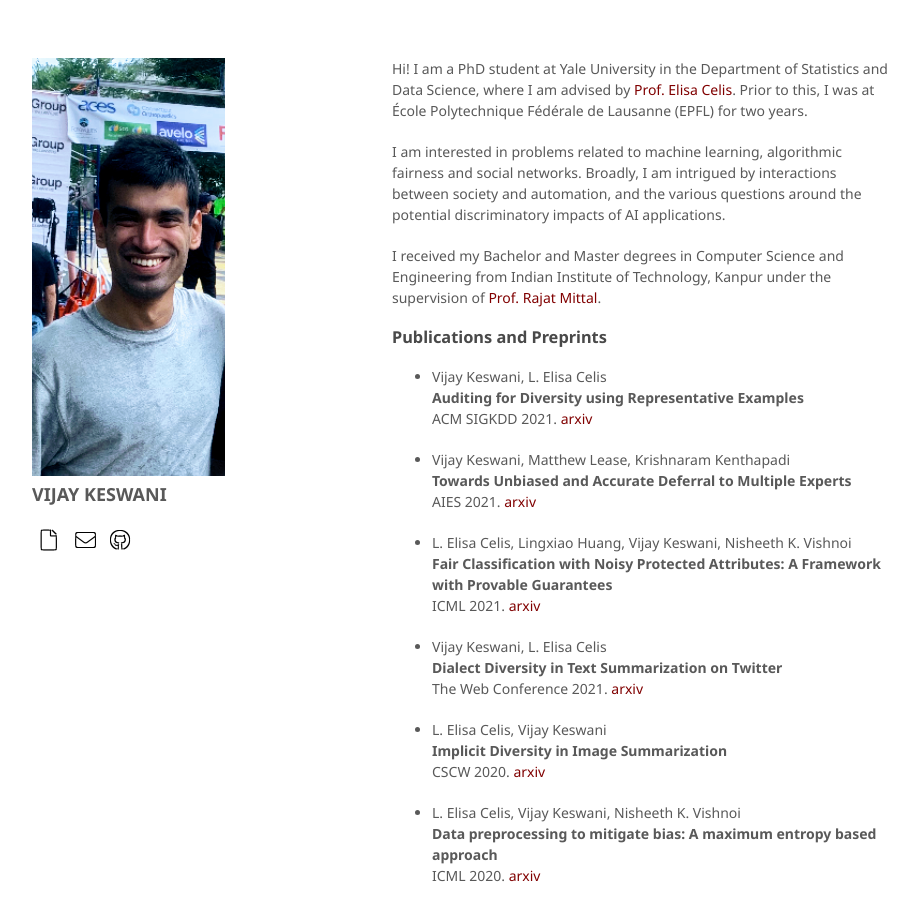
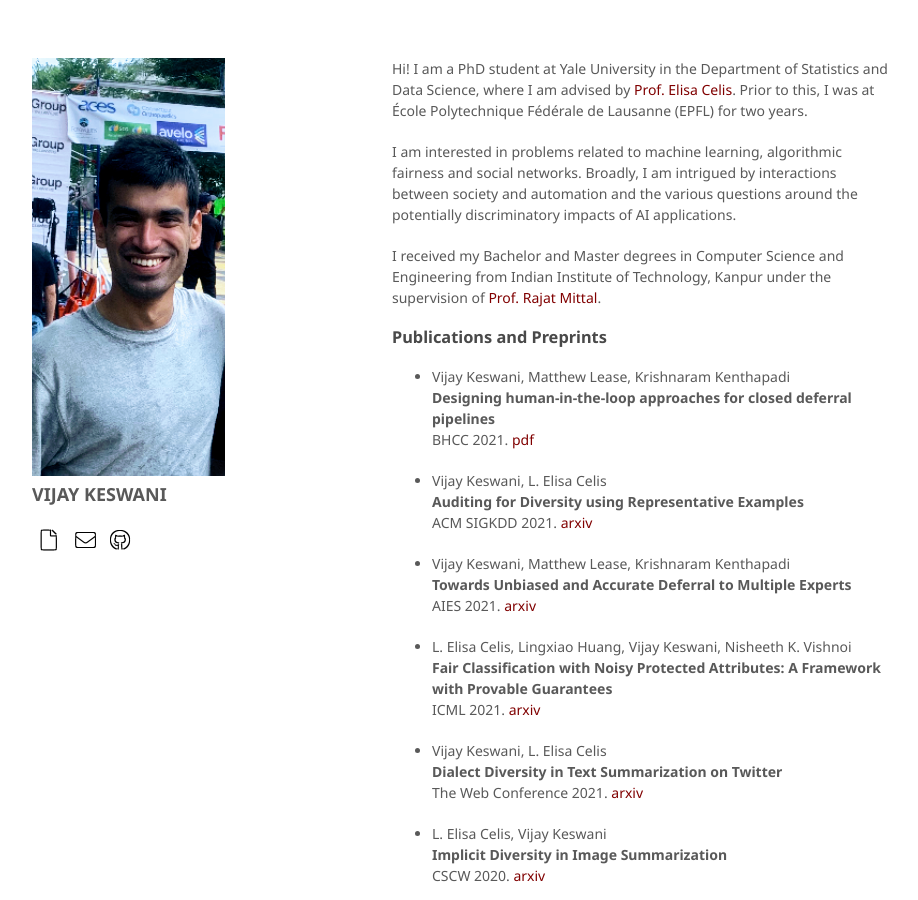
Before and after one commit to vijaykeswani/vijaykeswani.github.io, a Jekyll site: the page built from index.md, in a window 1280 px wide and 900 px high. Shown: the whole window, without its empty margins (178-1096 px from the left). Built offline with Jekyll 4.4.1, drawn with Linux system fonts in a browser that asks for light colours; nearby versions of some CDN libraries; a script that is not in the unit is left out.

Commit message:
Update index.md

```diff
--- a/index.md
+++ b/index.md
@@ -6,11 +6,15 @@ layout: default
 
 Hi! I am a PhD student at Yale University in the Department of Statistics and Data Science, where I am advised by [Prof. Elisa Celis](https://datascienceethics.org/elisacelis/). Prior to this, I was at École Polytechnique Fédérale de Lausanne (EPFL) for two years.
 
-I am interested in problems related to machine learning, algorithmic fairness and social networks. Broadly, I am intrigued by interactions between society and automation, and the various questions around the potential discriminatory impacts of AI applications.
+I am interested in problems related to machine learning, algorithmic fairness and social networks. Broadly, I am intrigued by interactions between society and automation and the various questions around the potentially discriminatory impacts of AI applications.
 
 I received my Bachelor and Master degrees in Computer Science and Engineering from Indian Institute of Technology, Kanpur under the supervision of [Prof. Rajat Mittal](https://cse.iitk.ac.in/users/rmittal).
 
 ### Publications and Preprints
+*   Vijay Keswani, Matthew Lease, Krishnaram Kenthapadi\\
+    <b>  Designing human-in-the-loop approaches for closed deferral pipelines</b>\\
+    BHCC 2021. [pdf](https://drive.google.com/file/d/1K9T4l7NJJBRmVHEs2G9fShuVdVHk4AFx/view)
+
 *   Vijay Keswani, L. Elisa Celis\\
     <b> Auditing for Diversity using Representative Examples</b>\\
     ACM SIGKDD 2021. [arxiv](https://arxiv.org/abs/2107.07393)
```
